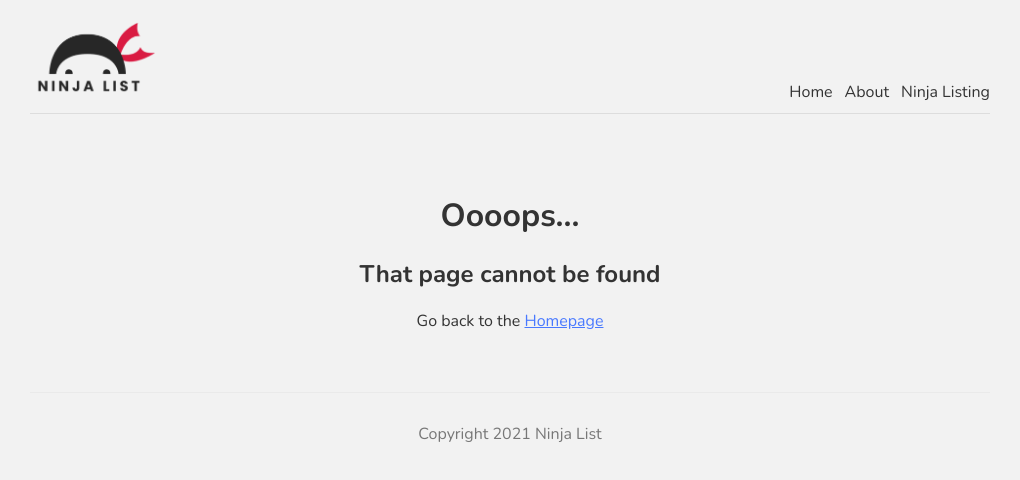
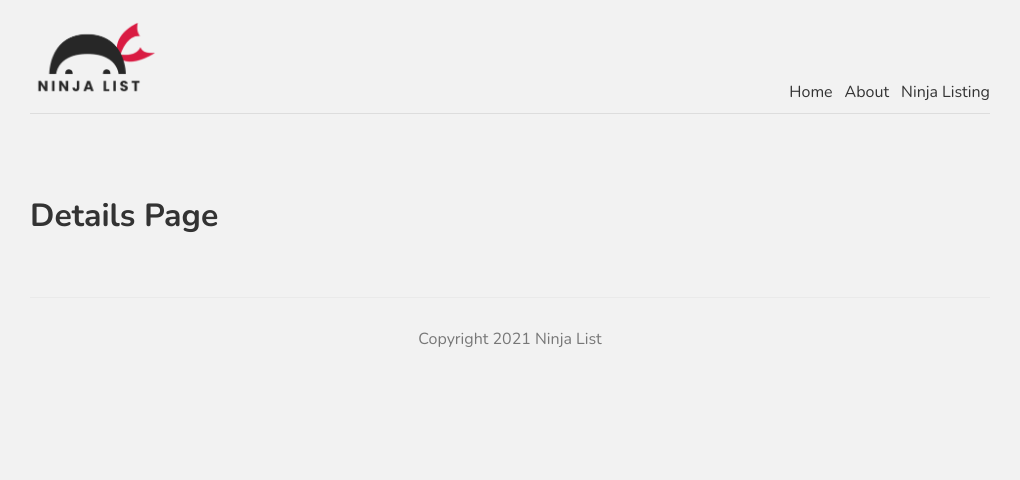
Before and after one commit to leonitshaqiri/nextjs-the-net-ninja-youtube, a Next.js app: page /ninjas/1 in a window 1280 px wide. Before the commit this address had no page. Shown: the top 480 px of the page, without its empty margins (130-1150 px from the left). Built offline with nearby package versions, Linux system fonts and the light colour scheme.

Commit message:
#11 - Dynamic Routes (part 1)

```diff
--- /dev/null
+++ b/pages/ninjas/[id].js
@@ -0,0 +1,9 @@
+const Details = () => {
+  return (
+    <div>
+      <h1>Details Page</h1>
+    </div>
+  );
+};
+
+export default Details;
--- a/pages/ninjas/index.js
+++ b/pages/ninjas/index.js
@@ -1,4 +1,5 @@
 import styles from "../../styles/Ninjas.module.css";
+import Link from "next/link";
 
 export const getStaticProps = async () => {
   const res = await fetch("https://jsonplaceholder.typicode.com/users");
@@ -14,11 +15,11 @@
     <div>
       <h1>All Ninjas</h1>
       {ninjas.map((ninja) => (
-        <div key={ninja.id}>
+        <Link href={"/ninjas/" + ninja.id} key={ninja.id}>
           <a className={styles.single}>
             <h3>{ninja.name}</h3>
           </a>
-        </div>
+        </Link>
       ))}
     </div>
   );
```
